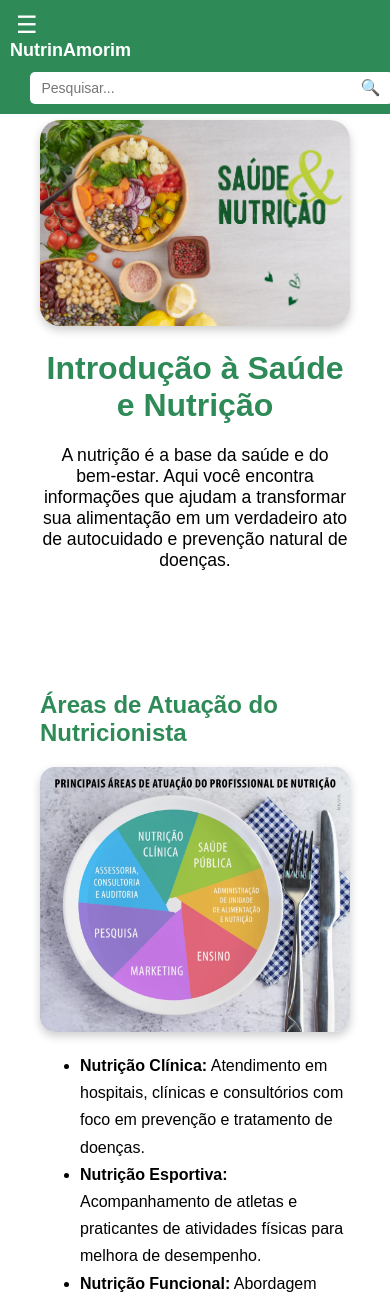
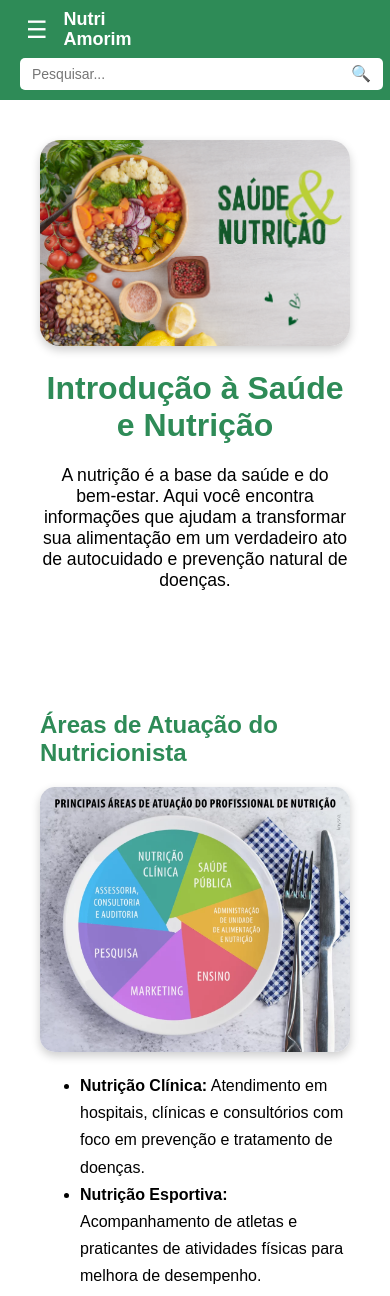
Before and after one commit to NutriAmorim/loja_nutri_novo, a Django app: page / in a window 390 px wide. Shown: the top 1296 px of the page. Run offline with Django 5.2, Linux system fonts and the light colour scheme.

Commit message:
Corrige layout da top-bar para dispositivos móveis

```diff
--- a/loja_app/templates/base.html
+++ b/loja_app/templates/base.html
@@ -25,6 +25,7 @@
             left: 0;
             width: 100%;
             z-index: 1200;
+            flex-wrap: wrap;
         }
 
         .left-group {
@@ -44,6 +45,13 @@
         .logo {
             font-size: 22px;
             font-weight: bold;
+            line-height: 1;
+        }
+
+        .search-wrapper {
+            flex: 1;
+            display: flex;
+            justify-content: center;
         }
 
         .search-form {
@@ -136,42 +144,31 @@
             .top-bar {
                 flex-direction: column;
                 align-items: flex-start;
-                padding: 10px;
-                gap: 10px;
             }
 
             .left-group {
-                flex-direction: column;
-                align-items: flex-start;
-                gap: 0;
+                width: 100%;
+                display: flex;
+                align-items: center;
+                gap: 10px;
             }
 
             .logo {
                 font-size: 18px;
-                line-height: 1.2;
-                visibility: hidden;
-                position: relative;
+                display: flex;
+                flex-direction: column;
+                line-height: 1.1;
             }
 
-            .logo::before {
-                content: "Nutri\nAmorim";
-                white-space: pre-line;
-                visibility: visible;
-                position: absolute;
-                top: 0;
-                left: 0;
+            .search-wrapper {
+                width: 100%;
+                justify-content: flex-start;
+                margin-top: 8px;
             }
 
             .search-form {
                 width: 90%;
-                margin-left: 5%;
-                margin-right: 5%;
-            }
-
-            .search-input {
-                font-size: 14px;
-                padding: 6px;
-                flex-grow: 1;
+                max-width: 90%;
             }
 
             .sidebar {
@@ -180,7 +177,6 @@
                 top: 60px;
                 width: 100%;
                 height: auto;
-                z-index: 1000;
             }
 
             .sidebar.active {
@@ -189,7 +185,7 @@
 
             .content {
                 margin-left: 0;
-                padding-top: 100px;
+                padding-top: 120px;
             }
         }
     </style>
@@ -200,13 +196,15 @@
     <div class="top-bar">
         <div class="left-group">
             <button class="menu-toggle" onclick="toggleSidebar()">☰</button>
-            <span class="logo">Nutri Amorim</span>
+            <span class="logo">Nutri<br>Amorim</span>
         </div>
 
-        <form class="search-form" onsubmit="event.preventDefault(); search();">
-            <input type="text" class="search-input" placeholder="Pesquisar...">
-            <button type="submit" class="search-button">🔍</button>
-        </form>
+        <div class="search-wrapper">
+            <form class="search-form" onsubmit="event.preventDefault(); search();">
+                <input type="text" class="search-input" placeholder="Pesquisar...">
+                <button type="submit" class="search-button">🔍</button>
+            </form>
+        </div>
     </div>
 
     <!-- Sidebar -->
```
